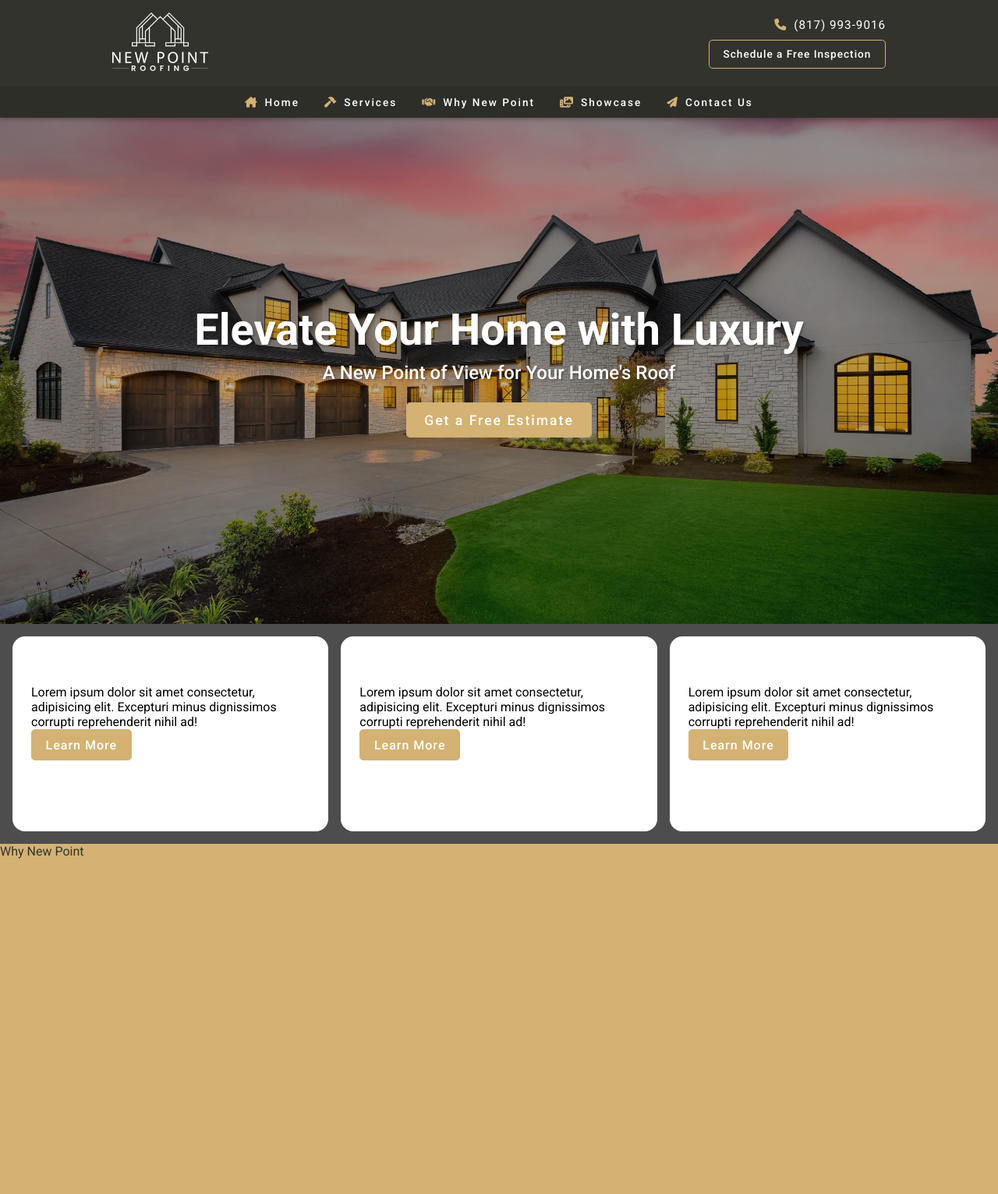
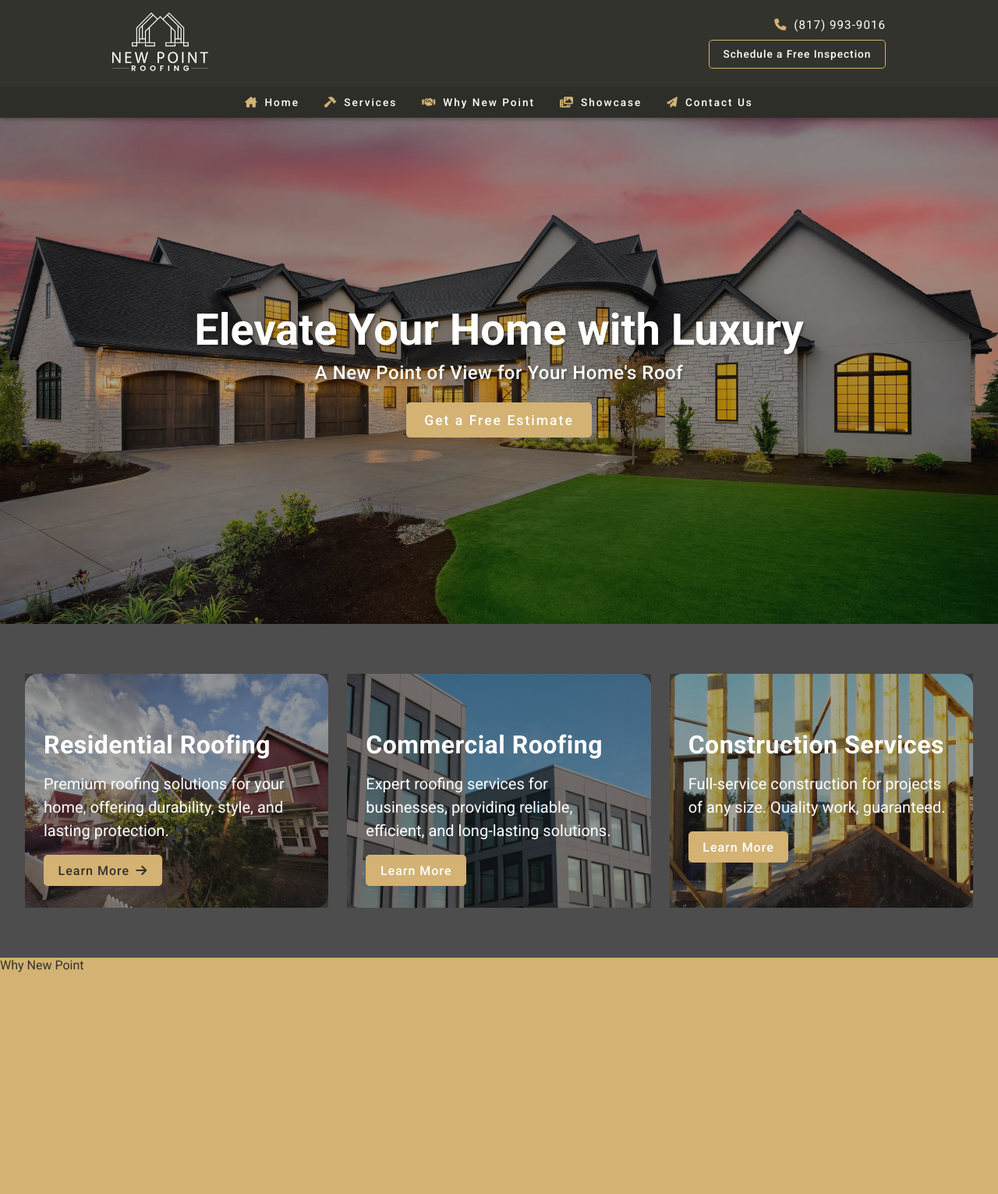
Before and after one commit to bjded/newpointroofing, a PHP site: page / in a window 1280 px wide. Shown: the top 1531 px of the page at 78% size. Run offline with PHP 8.4, Linux system fonts and the light colour scheme.

Commit message:
services lp section done

```diff
--- a/index.html
+++ b/index.html
@@ -102,28 +102,42 @@
             </div>
         </section>
 
-        <section id="services" class="row">
-            <div class="service">
+        <section id="services" class="container">
+            <div
+                data-aos="fade-right"
+                data-aos-duration="500"
+                class="service residential overlay"
+            >
                 <h3>Residential Roofing</h3>
                 <p>
-                    Lorem ipsum dolor sit amet consectetur, adipisicing elit.
-                    Excepturi minus dignissimos corrupti reprehenderit nihil ad!
+                    Premium roofing solutions for your home, offering
+                    durability, style, and lasting protection.
+                </p>
+                <a href="#" class="btn btn-primary-arrow">Learn More</a>
+            </div>
+            <div
+                data-aos="fade-up"
+                data-aos-duration="500"
+                data-aos-delay="250"
+                class="service commercial overlay"
+            >
+                <h3>Commercial Roofing</h3>
+                <p>
+                    Expert roofing services for businesses, providing reliable,
+                    efficient, and long-lasting solutions.
                 </p>
                 <a href="#" class="btn btn-primary">Learn More</a>
             </div>
-            <div class="service">
-                <h3>Commercial Roofing</h3>
-                <p>
-                    Lorem ipsum dolor sit amet consectetur, adipisicing elit.
-                    Excepturi minus dignissimos corrupti reprehenderit nihil ad!
-                </p>
-                <a href="#" class="btn btn-primary">Learn More</a>
-            </div>
-            <div class="service">
+            <div
+                data-aos="fade-left"
+                data-aos-duration="500"
+                data-aos-delay="500"
+                class="service construction overlay"
+            >
                 <h3>Construction Services</h3>
                 <p>
-                    Lorem ipsum dolor sit amet consectetur, adipisicing elit.
-                    Excepturi minus dignissimos corrupti reprehenderit nihil ad!
+                    Full-service construction for projects of any size. Quality
+                    work, guaranteed.
                 </p>
                 <a href="#" class="btn btn-primary">Learn More</a>
             </div>
--- a/styles/styles.css
+++ b/styles/styles.css
@@ -11,6 +11,10 @@ body {
   font-family: "Roboto", serif;
 }
 
+.container {
+  padding: 4rem 2rem;
+}
+
 .row {
   padding: 1rem;
 }
@@ -22,7 +26,7 @@ body {
   left: 0;
   width: 100%;
   height: 100%;
-  background-color: rgba(18, 18, 18, 0.3);
+  background-color: rgba(18, 18, 18, 0.35);
   z-index: 1;
 }
 
@@ -68,6 +72,22 @@ body {
   transition: 250ms all ease;
 }
 
+.btn-primary-arrow {
+  border: 1px solid hsl(39, 52%, 64%);
+  background-color: hsl(39, 52%, 64%);
+  color: hsl(60, 5%, 19%);
+}
+.btn-primary-arrow::after {
+  content: "\f061";
+  margin-left: 0.5rem;
+  font-family: "Font Awesome 6 Free";
+  font-weight: 900;
+}
+.btn-primary-arrow:hover::after {
+  margin-left: 0.75rem;
+  transition: 125ms margin-left ease;
+}
+
 nav {
   z-index: 9999;
   position: sticky;
@@ -79,7 +99,7 @@ nav {
   align-items: center;
   padding: 1rem 0 0 0;
   background-color: hsl(60, 5%, 19%);
-  box-shadow: 0 2px 5px rgba(18, 18, 18, 0.3);
+  box-shadow: 0 2px 5px rgba(18, 18, 18, 0.35);
 }
 nav .nav-logo-contact {
   width: 100%;
@@ -175,14 +195,14 @@ nav ul li a i {
 #cta h1 {
   font-size: 3.5rem;
   font-weight: 700;
-  text-shadow: 2px 2px 3px rgba(18, 18, 18, 0.3);
+  text-shadow: 2px 2px 3px rgba(18, 18, 18, 0.35);
 }
 #cta h2 {
   margin-top: 0.5rem;
   font-size: 1.5rem;
   font-weight: 500;
-  letter-spacing: 3%;
-  text-shadow: 2px 2px 3px rgba(18, 18, 18, 0.3);
+  letter-spacing: 0.5px;
+  text-shadow: 2px 2px 3px rgba(18, 18, 18, 0.35);
 }
 #cta .btn {
   margin-top: 1.5rem;
@@ -195,20 +215,49 @@ nav ul li a i {
 #services {
   width: 100%;
   display: grid;
-  grid-template-columns: repeat(auto-fit, minmax(275px, 1fr));
-  gap: 1rem;
+  grid-template-columns: repeat(auto-fit, minmax(350px, 1fr));
+  gap: 1.5rem;
   background-color: rgba(18, 18, 18, 0.75);
 }
 #services .service {
-  min-height: 250px;
+  min-height: 300px;
+  position: relative;
   border-radius: 1rem;
-  padding: 1.5rem;
-  background-color: #fff;
+  padding: 4.5rem 1.5rem 1.5rem 1.5rem;
+  background-color: hsl(0, 0%, 100%);
 }
 #services .service h3 {
   font-size: 2rem;
   font-weight: 700;
-  color: #fff;
+  letter-spacing: 0.5px;
+  color: hsl(0, 0%, 100%);
+}
+#services .service p {
+  margin: 1rem 0;
+  font-size: 20px;
+  line-height: 1.5;
+  color: hsl(0, 0%, 100%);
+}
+#services .residential {
+  background-image: url("../images/service-residential.jpg");
+  background-color: hsl(0, 0%, 7%);
+  background-position: center center;
+  background-repeat: no-repeat;
+  background-size: cover;
+}
+#services .commercial {
+  background-image: url("../images/service-commercial.jpg");
+  background-color: hsl(0, 0%, 7%);
+  background-position: center center;
+  background-repeat: no-repeat;
+  background-size: cover;
+}
+#services .construction {
+  background-image: url("../images/service-construction.jpg");
+  background-color: hsl(0, 0%, 7%);
+  background-position: center center;
+  background-repeat: no-repeat;
+  background-size: cover;
 }
 
 #why-new-point {
--- a/styles/styles.scss
+++ b/styles/styles.scss
@@ -6,14 +6,16 @@ $color-dark: hsl(0, 0%, 7%);
 $color-light: hsl(0, 0%, 100%);
 $color-neutral: hsl(0, 0%, 96%);
 
-$color-overlay: rgba($color-dark, 0.3);
+$color-overlay: rgba($color-dark, 0.35);
 
 // Fonts
 $font-primary: "Roboto", serif;
+$font-awesome: "Font Awesome 6 Free";
 
 // Variable Settings
 $nav-height: 151px;
 $nav-width: 1024px;
+$container-padding: 4rem;
 
 // Reset
 *,
@@ -31,6 +33,9 @@ body {
 }
 
 // Generic
+.container {
+    padding: $container-padding calc($container-padding / 2);
+}
 .row {
     padding: 1rem;
 }
@@ -84,6 +89,24 @@ body {
         background-color: $color-secondary;
         color: $color-primary;
         transition: 250ms all ease;
+    }
+}
+.btn-primary-arrow {
+    border: 1px solid $color-secondary;
+    background-color: $color-secondary;
+    color: $color-primary;
+    &::after {
+        content: "\f061";
+        margin-left: 0.5rem;
+        font-family: $font-awesome;
+        font-weight: 900;
+    }
+
+    &:hover {
+        &::after {
+            margin-left: 0.75rem;
+            transition: 125ms margin-left ease;
+        }
     }
 }
 
@@ -209,7 +232,7 @@ nav {
         margin-top: 0.5rem;
         font-size: 1.5rem;
         font-weight: 500;
-        letter-spacing: 3%;
+        letter-spacing: 0.5px;
         text-shadow: 2px 2px 3px $color-overlay;
     }
     .btn {
@@ -225,21 +248,48 @@ nav {
 #services {
     width: 100%;
     display: grid;
-    grid-template-columns: repeat(auto-fit, minmax(275px, 1fr));
-    gap: 1rem;
+    grid-template-columns: repeat(auto-fit, minmax(350px, 1fr));
+    gap: 1.5rem;
     background-color: rgba(hsl(0, 0%, 7%), 0.75);
     .service {
-        min-height: 250px;
-        // display: grid;
-        // align-items: end;
+        min-height: 300px;
+        position: relative;
         border-radius: 1rem;
-        padding: 1.5rem;
-        background-color: #fff;
+        padding: 4.5rem 1.5rem 1.5rem 1.5rem;
+        background-color: $color-light;
         h3 {
             font-size: 2rem;
             font-weight: 700;
-            color: #fff;
+            letter-spacing: 0.5px;
+            color: $color-light;
         }
+        p {
+            margin: 1rem 0;
+            font-size: 20px;
+            line-height: 1.5;
+            color: $color-light;
+        }
+    }
+    .residential {
+        background-image: url("../images/service-residential.jpg");
+        background-color: hsl(0, 0%, 7%);
+        background-position: center center;
+        background-repeat: no-repeat;
+        background-size: cover;
+    }
+    .commercial {
+        background-image: url("../images/service-commercial.jpg");
+        background-color: hsl(0, 0%, 7%);
+        background-position: center center;
+        background-repeat: no-repeat;
+        background-size: cover;
+    }
+    .construction {
+        background-image: url("../images/service-construction.jpg");
+        background-color: hsl(0, 0%, 7%);
+        background-position: center center;
+        background-repeat: no-repeat;
+        background-size: cover;
     }
 }
 
```
Also changed, not shown: images/service-commercial.jpg (added), images/service-construction.jpg (added), images/service-residential.jpg (added), 2 other files.
